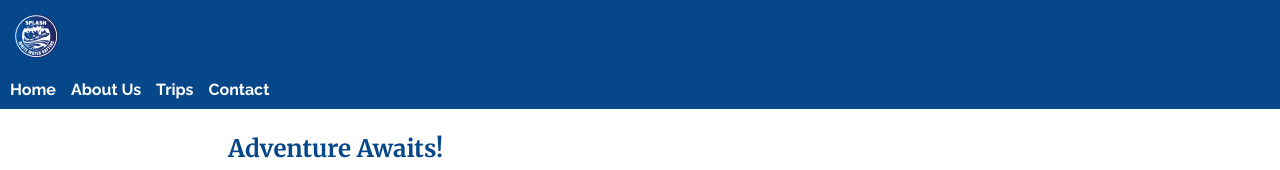
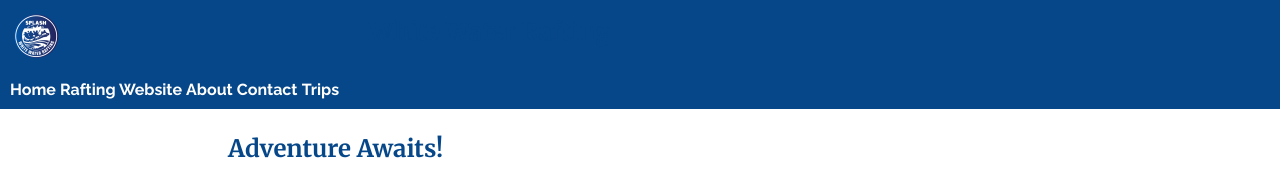
Before and after one commit to JoseVillanuevaMarketing/wdd130, a plain HTML site: page wwr/trips.html in a window 1280 px wide. Shown: the top 170 px of the page. Drawn offline with Linux system fonts and the light colour scheme.

Commit message:
change all code links

```diff
--- a/wwr/trips.html
+++ b/wwr/trips.html
@@ -15,14 +15,13 @@
   <header>
     <img src="images/logo.png" alt="White Water Rafting Logo" height="50" />
     <h1>White Water Rafting</h1>
-    <nav>
-      <ul>
-        <li><a href="index.html">Home</a></li>
-        <li><a href="about.html">About Us</a></li>
-        <li><a href="trips.html">Trips</a></li>
-        <li><a href="contact.html">Contact</a></li>
-      </ul>
-    </nav>
+<nav>
+  <a href="../index.html">Home</a>
+  <a href="index.html">Rafting Website</a>
+  <a href="about.html">About</a>
+  <a href="contact.html">Contact</a>
+  <a href="trips.html">Trips</a>
+</nav>
   </header>
 
   <main>
```
Also changed, not shown: wwr/about.html (+3 -2 lines), wwr/contact.html (+6 -7 lines).
